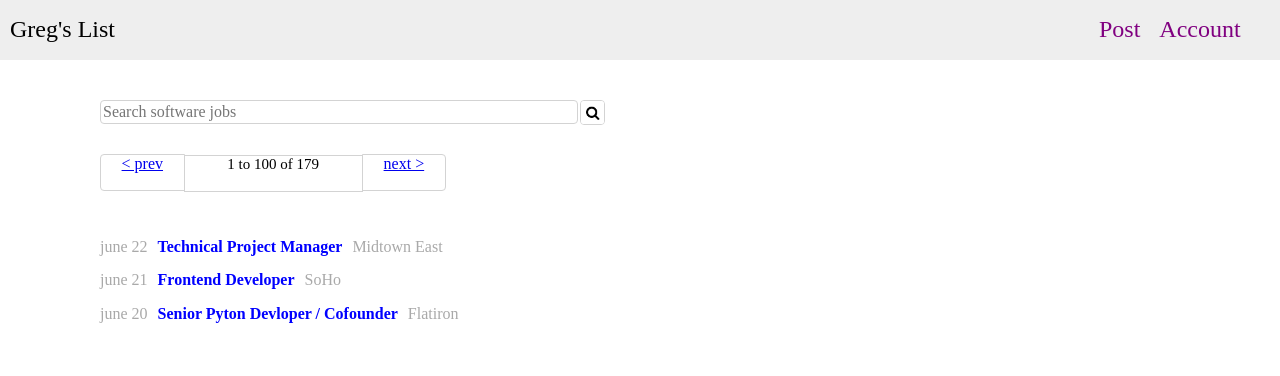
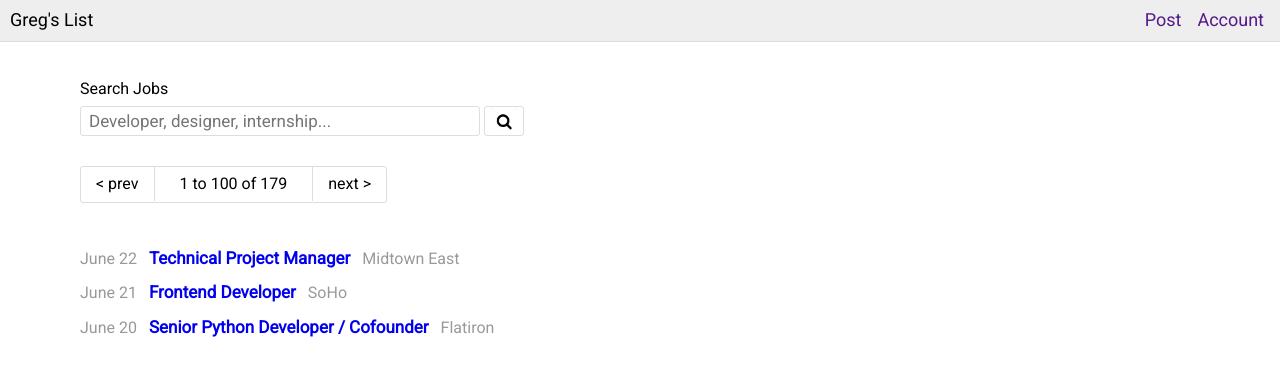
Before and after one commit to SagarNPatel/greglist, a plain HTML site: page index.html in a window 1280 px wide. Drawn offline with nearby package versions, Linux system fonts and the light colour scheme.

Commit message:
minor changes

```diff
--- a/index.html
+++ b/index.html
@@ -12,38 +12,51 @@
 	<link rel="stylesheet" type="text/css" href="webby.css">
 </head>
 <body>
-	<nav class="parent">
-		<ol>
-			<li class="one">Greg's List</li>
-			<li class="box purple two">Post</li>
-			<li class="box purple three">Account</li>
-		</ol>
-	</nav>
-	<div class="contain">
-		<form>
-			<input class="inp" type="text" name="fname" placeholder="Search software jobs">
-		</form>
+	<header>
+		<a class="logo">
+			<h1>Greg's List</h1>
+		</a>
 
-		<img class="imge" src="magnifying-glass.png"/>
-	</div>
+		<nav class="nav-top">
+			<a href="" class="nav-link">Post</a>
+			<a href="" class="nav-link">Account</a>
+		</nav>
+	</header>
 
-	<div class="navigation_wrapper">
-		<div class="prev">
-	    	<a class="prev-button" href="previous.html">< prev</a>
-	    </div>
-	    <div class="num">
-	    	<a class="count">1 to 100 of 179</a>
-	    </div>
-	    <div class="next">
-	    	<a class="next-button" href="next.html">next ></a>
-	    </div>
-    </div>
-    <div class="foot">
-    	<ul>
-    		<li class="first">june 22<strong>Technical Project Manager</strong>Midtown East</li>
-    		<li class="second">june 21<strong>Frontend Developer</strong>SoHo</li>
-    		<li class="third">june 20<strong>Senior Pyton Devloper / Cofounder</strong>Flatiron</li>
-    	</ul>
-    </div>
+	<section class="search-section">
+	 	<form action="#">
+	      	<label for="search">Search Jobs</label>
+	      	<input type="text" id="search" placeholder="Developer, designer, internship..." />
+	      	<button type="submit" class="search-button">
+	        	<img src="magnifying-glass.png" class="magnifying-glass-icon">
+	      	</button>
+	    </form>
+  	</section>
+
+  	<nav class="pages">
+	    <a class="pages-button">&lt; prev</a>
+	    <span class="pages-display">1 to 100 of 179</span>
+	    <a class="pages-button">next &gt;</a>
+  	</nav>
+
+	<main>
+	    <ul class="listings">
+	      <li class="listing">
+	        <span class="listing-date">June 22</span>
+	        <a href="#" class="listing-title">Technical Project Manager</a>
+	        <span class="listing-location">Midtown East</span>
+	      </li>
+	      <li class="listing">
+	        <span class="listing-date">June 21</span>
+	        <a href="#" class="listing-title">Frontend Developer</a>
+	        <span class="listing-location">SoHo</span>
+	      </li>
+	      <li class="listing">
+	        <span class="listing-date">June 20</span>
+	        <a href="#" class="listing-title">Senior Python Developer / Cofounder</a>
+	        <span class="listing-location">Flatiron</span>
+	      </li>
+	    </ul>
+  	</main>
 </body>
 </html>
--- a/webby.css
+++ b/webby.css
@@ -1,107 +1,148 @@
-.parent {
-  padding-left: 0;
-  padding-right: 0;
+* {
+	box-sizing: border-box;
 }
 
-nav {
-  height: 60px;
-  background-color: #EEEEEE;
-  position: fixed;
-  width: 100%;
+body {
+	margin: 0;
+	padding: 80px;
+	font-family: "Roboto", sans-serif;
 }
 
-nav li {
-	display: inline-block;
-	font-size: 150%;
+header {
+  position: fixed;
+  background-color: #EEEEEE;
+  border-bottom: 1px solid #DDDDDD;
+  top: 0;
+  left: 0;
+  right: 0;
+  padding: 10px;
 }
 
-.one {
-	color: black;
-	margin-left: -30px;
-	margin-right: 980px;
+.nav-top {
+  position: absolute;
+  right: 10px;
+  top: 10px;
 }
 
-.box {
-	text-align: right;
-	color: purple;
+header {
+	position: fixed;
+	top: 0;
+	left: 0;
+	right: 0;
+	padding: 10px;
+	background-color: #EEEEEE;
+	border-bottom: 1px solid #DDDDDD;
 }
 
-.two {
-	margin-right: 5px;
+.nav-top {
+	position: absolute;
+	right: 10px;
+	top: 10px;
 }
 
-.three {
-	margin-left: 10px;
+.nav-link {
+	font-size: 18px;
+	padding: 0 6px;
 }
 
-.contain {
-	padding-top: 100px;
-	padding-left: 100px;
-	position: relative;
-}
-.inp {
-	text-align: left;
-	width: 40%;
-	height: 20px;
-	border: 1px solid lightgrey;
-	border-radius: 4px;
+a {
+	text-decoration: none;
 }
 
-.imge {
-	width: 23px;
-	position: absolute;
-	left: 580px;
-	top: 100px;
-	border-radius: 10%;
-	border: 1px solid lightgrey;
-	border-radius: 4px;
+a:hover {
+	text-decoration: underline;
 }
 
-.navigation_wrapper{
-	margin-top: 30px;
-	margin-left: 100px;
-
+.logo {
+	display: inline-block;
+	border-radius: 100%;
+	font-weight: 800;
 }
 
-.prev, .next {
-	width: 7%;
-	height: 35px;
-	border: 1px solid lightgrey;
-	display: inline-block;
-	text-align: center;
-}
-.num{
-	width: 15%;
-	height: 35px;
-	border: 1px solid lightgrey;
-	display: inline-block;
-	text-align: center;
-	margin-right: -5px;
-	margin-left: -5px;
-	font-size: 15px;
+.logo h1 {
+	font-weight: normal;
+	margin: 0;
+	padding: 0;
+	font-size: 18px;
 }
 
-.prev {
-	border-radius: 4px 0px 0px 4px;
+.search-section {
+  margin-bottom: 30px;
 }
 
-.next {
-	border-radius: 0px 4px 4px 0px;
+label {
+	display: block;
+	margin-bottom: 8px;
 }
 
-.foot {
-	padding-top: 30px;
-	margin-left: 60px;
+.search-section input {
+  font-family: "Roboto", sans-serif;
+  font-size: 17px;
+  font-weight: 500;
+  line-height: 30px;
+  height: 30px;
+  border: 1px solid #DDDDDD;
+  border-radius: 3px;
+  padding: 0 5px 0 8px;
+  width: 400px;
 }
 
-.foot li {
-	color: darkgrey;
-	margin-top: 15px;
-	list-style-type: none;
+.search-section button {
+  font-size: 17px;
+  height: 30px;
+  background-color: white;
+  border: 1px solid #DDDDDD;
+  border-radius: 3px;
 }
 
-strong {
-	color: blue;
-	margin-left: 10px;
-	margin-right: 10px;
+.search-button {
+  vertical-align: bottom;
 }
+
+.magnifying-glass-icon {
+  height: 100%;
+}
+
+.pages {
+  display: inline-block; /* Tricky, this could start wrapping!  */
+  font-size: 0;
+  margin-bottom: 30px;
+  border: 1px solid #DDDDDD;
+  border-radius: 3px;
+}
+
+.pages-button {
+  font-size: 16px;
+  display: inline-block;
+  padding: 8px 15px;
+  border-radius: 3px;
+}
+
+.pages-display {
+  font-size: 16px;
+  padding: 0 30px;
+  padding: 8px 25px;
+  border-left: 1px solid #DDDDDD;
+  border-right: 1px solid #DDDDDD;
+}
+
+.listings {
+  padding: 0;
+}
+
+.listing {
+  list-style: none;
+  margin-bottom: 15px;
+}
+
+.listing-date ,
+.listing-location {
+  color: #999;
+}
+
+.listing-title {
+  font-weight: bold;
+  font-size: 17px;
+  margin-left: 8px;
+  margin-right: 8px;
+}
```
